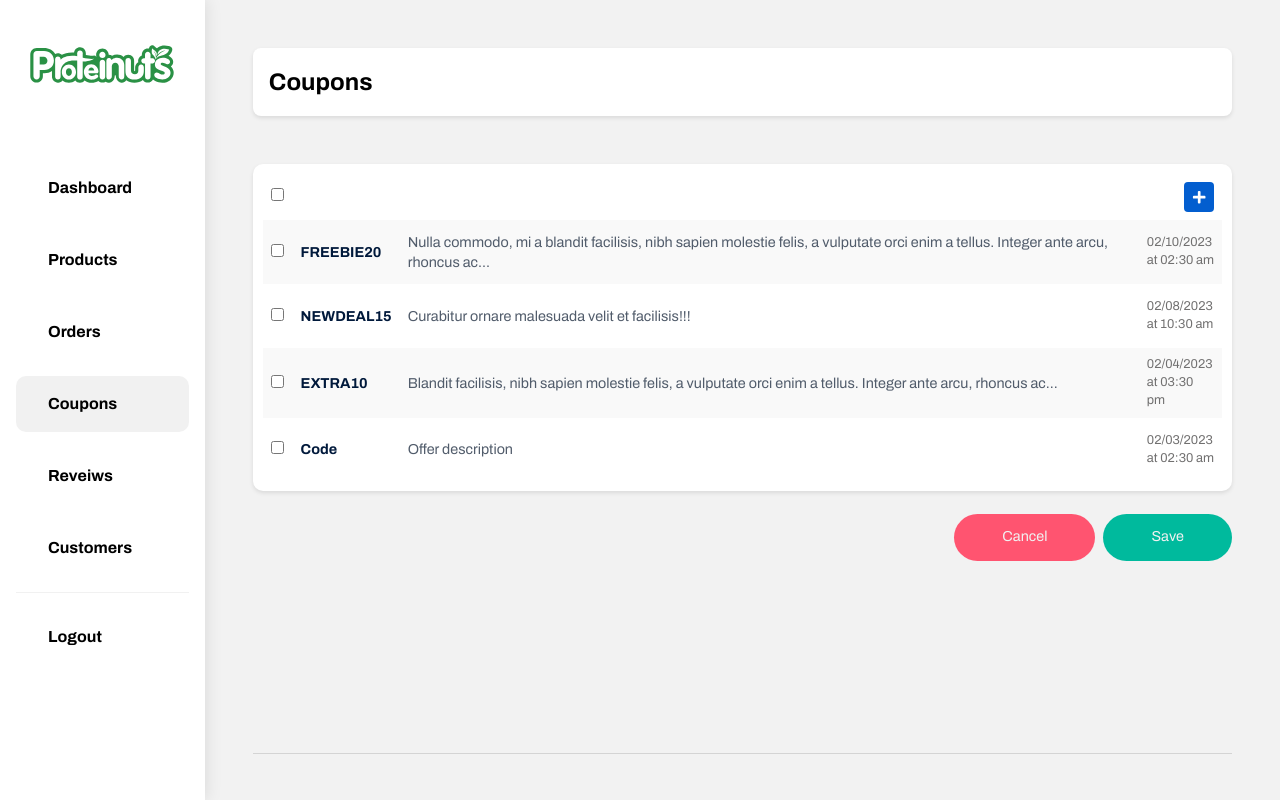
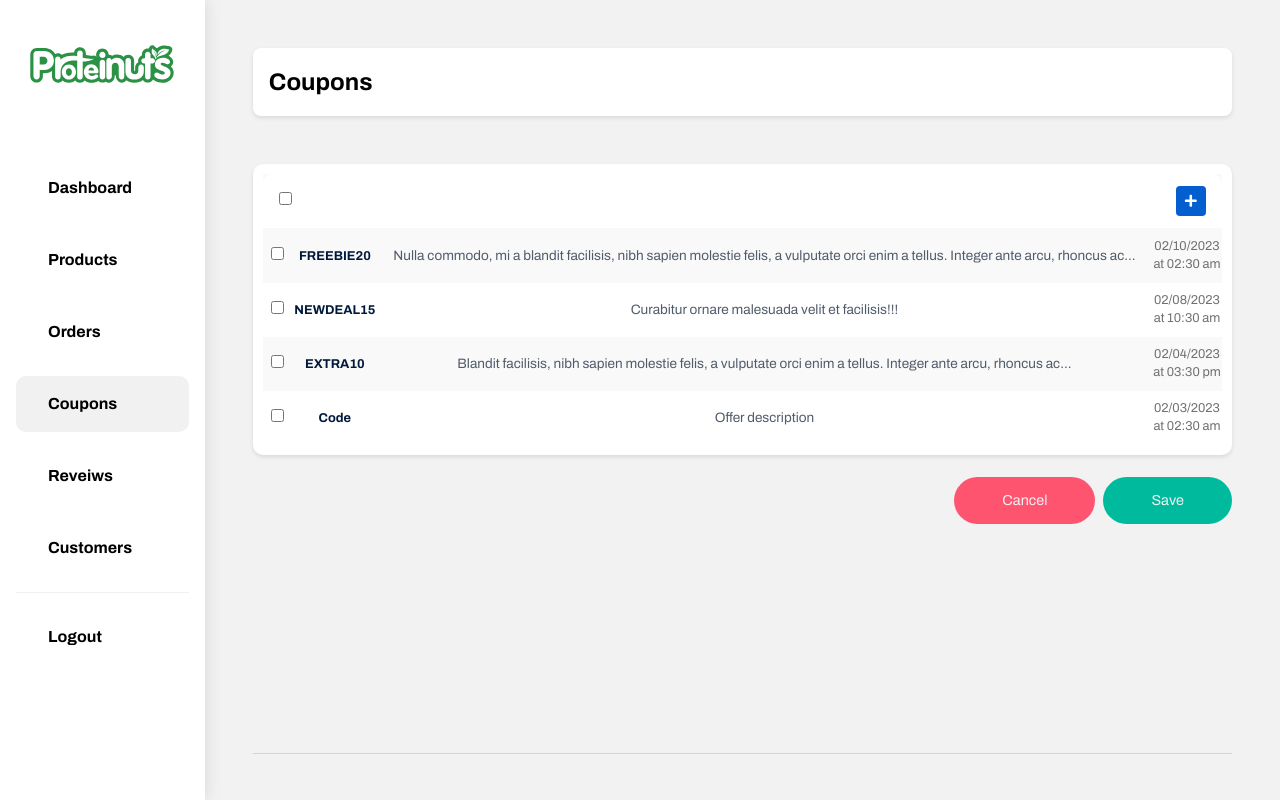
Before and after one commit to Arjunliljo/ProteinNutAdmin, a React (Vite) app: page /coupons in a window 1280 px wide. Built offline with nearby package versions, Linux system fonts and the light colour scheme.

Commit message:
fontsize adjustments of tables contents

```diff
--- a/Sass/page/_coupons.scss
+++ b/Sass/page/_coupons.scss
@@ -14,16 +14,19 @@ $num-rows: 6;
     background-color: $white;
     border-radius: $border-radius-big;
     box-shadow: $shadow;
+    overflow-y: hidden;
 
     & table {
       width: 100%;
-      border-collapse: collapse;
+      height: 100%;
+      text-align: center;
+      font-size: 0.85rem;
 
-      & tbody tr {
-        height: $row-height;
+      & tr {
+        height: calc($row-height - 10px);
 
         &:nth-child(even) {
-          background-color: $white;
+          background-color: white;
         }
 
         &:nth-child(odd) {
@@ -32,10 +35,11 @@ $num-rows: 6;
       }
 
       & td, & th {
-        padding: 0.5rem;
+        padding: 0.2rem 0;
         vertical-align: middle;
-        font-size: 0.9rem;
+        font-size: 0.85rem;
         color: #515C6B;
+
 
         &:first-child {
           width: 30px;
@@ -46,12 +50,13 @@ $num-rows: 6;
     & thead {
       color: $table-blue;
       height: $thead-height;
-      background-color: $white; // Changed from transparent to white
+      background-color: transparent;
       width: 100%;
+      font-size: 0.9rem;
 
       th {
-        text-align: left;
-        padding: 0.5rem;
+        text-align: center;
+        padding: 0.2rem 0;
         font-weight: bold;
 
         &:first-child {
@@ -62,11 +67,11 @@ $num-rows: 6;
 
     & tbody {
       & tr {
-        height: $row-height;
+        height: calc($row-height - 10px);
       }
 
       & td {
-        font-size: 0.9rem;
+        font-size: 0.85rem;
         line-height: 1.4;
 
         // Add styles for input fields
@@ -91,6 +96,7 @@ $num-rows: 6;
         .coupon-code {
           font-weight: bold;
           color: #00193B;
+          font-size: 0.8rem;
         }
 
         .coupon-description {
@@ -134,12 +140,17 @@ $num-rows: 6;
     display: flex;
     justify-content: space-between;
     align-items: center;
-    padding: 0.5rem;
+    padding: 0.75rem 1rem;
+    background-color: $white;
+    border-top-left-radius: $border-radius-big;
+    border-top-right-radius: $border-radius-big;
+    margin-bottom: 1px; // Add a small gap between header and table
   }
 
   &__header-left {
     input[type="checkbox"] {
       margin: 0;
+      cursor: pointer;
     }
   }
 
--- a/Sass/page/_orders.scss
+++ b/Sass/page/_orders.scss
@@ -1,7 +1,7 @@
 $thead-height: 2.5rem;
 $margin: 1%;
 $padding: 1%;
-$row-height: 4rem; // Increased to accommodate additional price information
+$row-height: 3.5rem; // Reduced from 4rem to fit more rows
 $num-rows: 6;
 
 .orders {
@@ -14,7 +14,7 @@ $num-rows: 6;
   }
 
   &__table {
-    padding: 2%;
+    padding: 1%;
     background-color: $white;
     border-radius: $border-radius-big;
     box-shadow: $shadow;
@@ -22,9 +22,10 @@ $num-rows: 6;
 
     & table {
       width: 100%;
-      height: 80%;
+      height: auto; // Changed from 80% to auto to prevent scrolling
       text-align: left;
       color: #515C6B;
+      font-size: 0.85rem; // Added reduced font size for table contents
 
       & tr {
 
@@ -43,7 +44,7 @@ $num-rows: 6;
           word-wrap: break-word;
 
           .price-info {
-            font-size: 0.9rem;
+            font-size: 0.8rem; // Slightly smaller font size for price info
             color: $text-gray;
             display: block;
             margin-top: 0.3rem;
@@ -52,8 +53,9 @@ $num-rows: 6;
       }
 
       & td {
-        padding: 0.5rem 0;
+        padding: 0.5rem .3rem;
         vertical-align: middle;
+        font-size: 0.85rem; // Explicitly set font size for table cells
       }
     }
 
@@ -62,6 +64,7 @@ $num-rows: 6;
       height: $thead-height;
       background-color: transparent;
       width: 100%;
+      font-size: 0.8rem; // Slightly larger font size for the heading
 
       .product-column {
         text-align: left;
@@ -95,7 +98,7 @@ $num-rows: 6;
           font-weight: 600;
 
           .price-info {
-            font-size: 0.9rem;
+            font-size: 0.8rem; // Slightly smaller font size for price info
             color: $text-gray;
             display: block;
             margin-top: 0.3rem;
@@ -104,12 +107,16 @@ $num-rows: 6;
       }
 
       & td {
-        font-size: 1rem;
-        line-height: 1.4;
+        font-size: 0.85rem; // Explicitly set font size for table cells
+        line-height: 1.2; // Reduced from 1.4 to fit content better
+        padding: 0.3rem 0; // Reduced vertical padding
 
         .btn {
           white-space: nowrap; // Prevent button text from wrapping
           display: inline-block; // Ensure the button takes only the necessary width
+          font-size: 0.8rem; // Reduced font size for the button
+          padding: 0.4rem 1.5rem; // Reduced vertical padding
+          margin: 0 0.3rem; // Slightly increased horizontal margin
         }
       }
     }
--- a/Sass/page/_prooducts.scss
+++ b/Sass/page/_prooducts.scss
@@ -1,7 +1,7 @@
 $thead-height: 2.5rem; // Reduced from 3rem
 $margin: 1%;
 $padding: 1%;
-$row-height: 3rem; // Reduced from 4rem
+$row-height: 4rem; // Reduced from 4rem
 $num-rows: 6; // Number of rows to display
 
 .products {
@@ -26,6 +26,7 @@ $num-rows: 6; // Number of rows to display
       width: 100%;
       height: 80%; // Make the table take full height of its container
       text-align: center;
+      font-size: 0.85rem; // Added reduced font size for table contents
 
       & tr {
         // Reduced row height
@@ -42,6 +43,7 @@ $num-rows: 6; // Number of rows to display
       & td {
         padding: 0.2rem 0; // Slightly reduced vertical padding
         vertical-align: middle; // Center content vertically
+        font-size: 0.85rem; // Explicitly set font size for table cells
 
         & .product_image {
           padding: 2%; // Reduced from 3%
@@ -82,6 +84,7 @@ $num-rows: 6; // Number of rows to display
       height: $thead-height;
       background-color: transparent;
       width: 100%;
+      font-size: 0.8rem; // Slightly larger font size for the heading
     }
 
     & tbody {
--- a/css/style.css
+++ b/css/style.css
@@ -271,6 +271,7 @@ li {
   width: 100%;
   height: 80%;
   text-align: center;
+  font-size: 0.85rem;
 }
 .products__table table tr:nth-child(even) {
   background-color: #f9f9f9;
@@ -281,6 +282,7 @@ li {
 .products__table table td {
   padding: 0.2rem 0;
   vertical-align: middle;
+  font-size: 0.85rem;
 }
 .products__table table td .product_image {
   padding: 2%;
@@ -314,9 +316,10 @@ li {
   height: 2.5rem;
   background-color: transparent;
   width: 100%;
+  font-size: 0.8rem;
 }
 .products__table tbody tr {
-  height: calc(3rem - 10px);
+  height: calc(4rem - 10px);
 }
 .products__table tbody tr:nth-child(even) {
   background-color: white;
@@ -361,16 +364,17 @@ li {
 }
 
 .orders__table {
-  padding: 2%;
+  padding: 1%;
   background-color: #fff;
   border-radius: 10px;
   box-shadow: 0 2px 4px rgba(0, 0, 0, 0.1);
 }
 .orders__table table {
   width: 100%;
-  height: 80%;
+  height: auto;
   text-align: left;
   color: #515C6B;
+  font-size: 0.85rem;
 }
 .orders__table table tr:nth-child(even) {
   background-color: #f9f9f9;
@@ -385,27 +389,29 @@ li {
   word-wrap: break-word;
 }
 .orders__table table tr .product-column .price-info {
-  font-size: 0.9rem;
+  font-size: 0.8rem;
   color: #717070;
   display: block;
   margin-top: 0.3rem;
 }
 .orders__table table td {
-  padding: 0.5rem 0;
+  padding: 0.5rem 0.3rem;
   vertical-align: middle;
+  font-size: 0.85rem;
 }
 .orders__table thead {
   color: #035ECF;
   height: 2.5rem;
   background-color: transparent;
   width: 100%;
+  font-size: 0.8rem;
 }
 .orders__table thead .product-column {
   text-align: left;
   padding-left: 1rem;
 }
 .orders__table tbody tr {
-  height: 4rem;
+  height: 3.5rem;
 }
 .orders__table tbody tr:nth-child(even) {
   background-color: white;
@@ -426,18 +432,22 @@ li {
   font-weight: 600;
 }
 .orders__table tbody tr .product-column .price-info {
-  font-size: 0.9rem;
+  font-size: 0.8rem;
   color: #717070;
   display: block;
   margin-top: 0.3rem;
 }
 .orders__table tbody td {
-  font-size: 1rem;
-  line-height: 1.4;
+  font-size: 0.85rem;
+  line-height: 1.2;
+  padding: 0.3rem 0;
 }
 .orders__table tbody td .btn {
   white-space: nowrap;
   display: inline-block;
+  font-size: 0.8rem;
+  padding: 0.4rem 1.5rem;
+  margin: 0 0.3rem;
 }
 .orders__footer {
   display: flex;
@@ -450,24 +460,27 @@ li {
   background-color: #fff;
   border-radius: 10px;
   box-shadow: 0 2px 4px rgba(0, 0, 0, 0.1);
+  overflow-y: hidden;
 }
 .coupons__table table {
   width: 100%;
-  border-collapse: collapse;
+  height: 100%;
+  text-align: center;
+  font-size: 0.85rem;
 }
-.coupons__table table tbody tr {
-  height: 4rem;
+.coupons__table table tr {
+  height: calc(4rem - 10px);
 }
-.coupons__table table tbody tr:nth-child(even) {
-  background-color: #fff;
+.coupons__table table tr:nth-child(even) {
+  background-color: white;
 }
-.coupons__table table tbody tr:nth-child(odd) {
+.coupons__table table tr:nth-child(odd) {
   background-color: #f9f9f9;
 }
 .coupons__table table td, .coupons__table table th {
-  padding: 0.5rem;
+  padding: 0.2rem 0;
   vertical-align: middle;
-  font-size: 0.9rem;
+  font-size: 0.85rem;
   color: #515C6B;
 }
 .coupons__table table td:first-child, .coupons__table table th:first-child {
@@ -476,22 +489,23 @@ li {
 .coupons__table thead {
   color: #035ECF;
   height: 2.5rem;
-  background-color: #fff;
+  background-color: transparent;
   width: 100%;
+  font-size: 0.9rem;
 }
 .coupons__table thead th {
-  text-align: left;
-  padding: 0.5rem;
+  text-align: center;
+  padding: 0.2rem 0;
   font-weight: bold;
 }
 .coupons__table thead th:first-child {
   padding: 0;
 }
 .coupons__table tbody tr {
-  height: 4rem;
+  height: calc(4rem - 10px);
 }
 .coupons__table tbody td {
-  font-size: 0.9rem;
+  font-size: 0.85rem;
   line-height: 1.4;
 }
 .coupons__table tbody td input[type=text],
@@ -512,6 +526,7 @@ li {
 .coupons__table tbody td .coupon-code {
   font-weight: bold;
   color: #00193B;
+  font-size: 0.8rem;
 }
 .coupons__table tbody td .coupon-description {
   color: #515C6B;
@@ -544,10 +559,15 @@ li {
   display: flex;
   justify-content: space-between;
   align-items: center;
-  padding: 0.5rem;
+  padding: 0.75rem 1rem;
+  background-color: #fff;
+  border-top-left-radius: 10px;
+  border-top-right-radius: 10px;
+  margin-bottom: 1px;
 }
 .coupons__header-left input[type=checkbox] {
   margin: 0;
+  cursor: pointer;
 }
 .coupons__header-right .coupons__add-btn {
   background-color: #035ECF;
@@ -611,7 +631,7 @@ li {
 }
 .reviews__header h2 {
   color: #035ECF;
-  font-size: 1.2rem;
+  font-size: 1rem;
 }
 .reviews__title {
   display: flex;
@@ -623,7 +643,7 @@ li {
 }
 .reviews__title h2 {
   color: #00193B;
-  font-size: 1.2rem;
+  font-size: 1rem;
   margin: 0;
   font-weight: 600;
 }
@@ -632,13 +652,15 @@ li {
   background-color: #fff;
   border-radius: 10px;
   box-shadow: 0 2px 4px rgba(0, 0, 0, 0.1);
+  overflow: hidden;
 }
 .reviews__table table {
   width: 100%;
   border-collapse: collapse;
+  table-layout: fixed;
 }
 .reviews__table table tr {
-  height: 4rem;
+  height: 3rem;
 }
 .reviews__table table tr:nth-child(even) {
   background-color: white;
@@ -649,8 +671,11 @@ li {
 .reviews__table table td {
   padding: 0.5rem;
   vertical-align: middle;
-  font-size: 0.9rem;
+  font-size: 0.8rem;
   color: #515C6B;
+  white-space: nowrap;
+  overflow: hidden;
+  text-overflow: ellipsis;
 }
 .reviews__table table td:first-child {
   width: 30px;
@@ -665,16 +690,19 @@ li {
   text-align: left;
   padding: 0.5rem;
   font-weight: bold;
+  white-space: nowrap;
+  overflow: hidden;
+  text-overflow: ellipsis;
 }
 .reviews__table thead th:first-child {
   width: 30px;
 }
 .reviews__table tbody tr {
-  height: 4rem;
+  height: 3rem;
 }
 .reviews__table tbody td {
-  font-size: 0.9rem;
-  line-height: 1.4;
+  font-size: 0.8rem;
+  line-height: 1.3;
 }
 .reviews__table tbody td .fa-star {
   color: #ccc;
@@ -687,9 +715,12 @@ li {
   resize: none;
   border: none;
   background-color: transparent;
-  font-size: 0.9rem;
+  font-size: 0.8rem;
   color: #00193B;
   font-weight: bold;
+  white-space: nowrap;
+  overflow: hidden;
+  text-overflow: ellipsis;
 }
 .reviews__table tbody td .edit-button {
   padding: 5px 10px;
@@ -730,7 +761,7 @@ li {
   color: #00193B;
 }
 .reviews__name-email div:last-child {
-  font-size: 0.8rem;
+  font-size: 0.7rem;
   color: #717070;
 }
 .reviews__product-date .product-name {
@@ -738,7 +769,7 @@ li {
   color: #00193B;
 }
 .reviews__product-date div:last-child {
-  font-size: 0.8rem;
+  font-size: 0.7rem;
   color: #717070;
 }
 
@@ -758,44 +789,64 @@ li {
 }
 
 .customers__table {
-  padding: 0.5%;
+  padding: 1%;
   background-color: #fff;
   border-radius: 10px;
   box-shadow: 0 2px 4px rgba(0, 0, 0, 0.1);
+  overflow: hidden;
 }
 .customers__table table {
   width: 100%;
-  height: 80%;
-  text-align: center;
+  border-collapse: separate;
+  border-spacing: 0;
+  table-layout: fixed;
+}
+.customers__table table tr {
+  height: 3rem;
 }
 .customers__table table tr:nth-child(even) {
+  background-color: white;
+}
+.customers__table table tr:nth-child(odd) {
   background-color: #f9f9f9;
 }
-.customers__table table tr:nth-child(odd) {
-  background-color: white;
-}
 .customers__table table td {
-  padding: 0.5rem 0;
+  padding: 0.5rem;
   vertical-align: middle;
+  font-size: 0.8rem;
+  color: #515C6B;
+  white-space: nowrap;
+  overflow: hidden;
+  text-overflow: ellipsis;
 }
 .customers__table thead {
   color: #035ECF;
   height: 2.5rem;
-  background-color: transparent;
+  background-color: white;
   width: 100%;
 }
+.customers__table thead tr {
+  background-color: white !important;
+}
+.customers__table thead th {
+  text-align: left;
+  padding: 0.5rem;
+  font-weight: bold;
+  white-space: nowrap;
+  overflow: hidden;
+  text-overflow: ellipsis;
+  font-size: 0.8rem;
+  background-color: white;
+  position: sticky;
+  top: 0;
+  z-index: 10;
+}
 .customers__table tbody tr {
-  height: 4.5rem;
-}
-.customers__table tbody tr:nth-child(even) {
-  background-color: white;
-}
-.customers__table tbody tr:nth-child(odd) {
-  background-color: #f9f9f9;
+  height: 3rem;
 }
 .customers__table tbody td {
-  font-size: 1rem;
-  line-height: 1.4;
+  font-size: 0.8rem;
+  line-height: 1.3;
 }
 .customers__footer {
   display: flex;
@@ -857,16 +908,17 @@ li {
 }
 
 .orders__table {
-  padding: 2%;
+  padding: 1%;
   background-color: #fff;
   border-radius: 10px;
   box-shadow: 0 2px 4px rgba(0, 0, 0, 0.1);
 }
 .orders__table table {
   width: 100%;
-  height: 80%;
+  height: auto;
   text-align: left;
   color: #515C6B;
+  font-size: 0.85rem;
 }
 .orders__table table tr:nth-child(even) {
   background-color: #f9f9f9;
@@ -881,27 +933,29 @@ li {
   word-wrap: break-word;
 }
 .orders__table table tr .product-column .price-info {
-  font-size: 0.9rem;
+  font-size: 0.8rem;
   color: #717070;
   display: block;
   margin-top: 0.3rem;
 }
 .orders__table table td {
-  padding: 0.5rem 0;
+  padding: 0.5rem 0.3rem;
   vertical-align: middle;
+  font-size: 0.85rem;
 }
 .orders__table thead {
   color: #035ECF;
   height: 2.5rem;
   background-color: transparent;
   width: 100%;
+  font-size: 0.8rem;
 }
 .orders__table thead .product-column {
   text-align: left;
   padding-left: 1rem;
 }
 .orders__table tbody tr {
-  height: 4rem;
+  height: 3.5rem;
 }
 .orders__table tbody tr:nth-child(even) {
   background-color: white;
@@ -922,18 +976,22 @@ li {
   font-weight: 600;
 }
 .orders__table tbody tr .product-column .price-info {
-  font-size: 0.9rem;
+  font-size: 0.8rem;
   color: #717070;
   display: block;
   margin-top: 0.3rem;
 }
 .orders__table tbody td {
-  font-size: 1rem;
-  line-height: 1.4;
+  font-size: 0.85rem;
+  line-height: 1.2;
+  padding: 0.3rem 0;
 }
 .orders__table tbody td .btn {
   white-space: nowrap;
   display: inline-block;
+  font-size: 0.8rem;
+  padding: 0.4rem 1.5rem;
+  margin: 0 0.3rem;
 }
 .orders__footer {
   display: flex;
@@ -949,7 +1007,7 @@ li {
 }
 .reviews__header h2 {
   color: #035ECF;
-  font-size: 1.2rem;
+  font-size: 1rem;
 }
 .reviews__title {
   display: flex;
@@ -961,7 +1019,7 @@ li {
 }
 .reviews__title h2 {
   color: #00193B;
-  font-size: 1.2rem;
+  font-size: 1rem;
   margin: 0;
   font-weight: 600;
 }
@@ -970,13 +1028,15 @@ li {
   background-color: #fff;
   border-radius: 10px;
   box-shadow: 0 2px 4px rgba(0, 0, 0, 0.1);
+  overflow: hidden;
 }
 .reviews__table table {
   width: 100%;
   border-collapse: collapse;
+  table-layout: fixed;
 }
 .reviews__table table tr {
-  height: 4rem;
+  height: 3rem;
 }
 .reviews__table table tr:nth-child(even) {
   background-color: white;
@@ -987,8 +1047,11 @@ li {
 .reviews__table table td {
   padding: 0.5rem;
   vertical-align: middle;
-  font-size: 0.9rem;
+  font-size: 0.8rem;
   color: #515C6B;
+  white-space: nowrap;
+  overflow: hidden;
+  text-overflow: ellipsis;
 }
 .reviews__table table td:first-child {
   width: 30px;
@@ -1003,16 +1066,19 @@ li {
   text-align: left;
   padding: 0.5rem;
   font-weight: bold;
+  white-space: nowrap;
+  overflow: hidden;
+  text-overflow: ellipsis;
 }
 .reviews__table thead th:first-child {
   width: 30px;
 }
 .reviews__table tbody tr {
-  height: 4rem;
+  height: 3rem;
 }
 .reviews__table tbody td {
-  font-size: 0.9rem;
-  line-height: 1.4;
+  font-size: 0.8rem;
+  line-height: 1.3;
 }
 .reviews__table tbody td .fa-star {
   color: #ccc;
@@ -1025,9 +1091,12 @@ li {
   resize: none;
   border: none;
   background-color: transparent;
-  font-size: 0.9rem;
+  font-size: 0.8rem;
   color: #00193B;
   font-weight: bold;
+  white-space: nowrap;
+  overflow: hidden;
+  text-overflow: ellipsis;
 }
 .reviews__table tbody td .edit-button {
   padding: 5px 10px;
@@ -1068,7 +1137,7 @@ li {
   color: #00193B;
 }
 .reviews__name-email div:last-child {
-  font-size: 0.8rem;
+  font-size: 0.7rem;
   color: #717070;
 }
 .reviews__product-date .product-name {
@@ -1076,7 +1145,7 @@ li {
   color: #00193B;
 }
 .reviews__product-date div:last-child {
-  font-size: 0.8rem;
+  font-size: 0.7rem;
   color: #717070;
 }
 
@@ -1100,24 +1169,27 @@ li {
   background-color: #fff;
   border-radius: 10px;
   box-shadow: 0 2px 4px rgba(0, 0, 0, 0.1);
+  overflow-y: hidden;
 }
 .coupons__table table {
   width: 100%;
-  border-collapse: collapse;
+  height: 100%;
+  text-align: center;
+  font-size: 0.85rem;
 }
-.coupons__table table tbody tr {
-  height: 4rem;
+.coupons__table table tr {
+  height: calc(4rem - 10px);
 }
-.coupons__table table tbody tr:nth-child(even) {
-  background-color: #fff;
+.coupons__table table tr:nth-child(even) {
+  background-color: white;
 }
-.coupons__table table tbody tr:nth-child(odd) {
+.coupons__table table tr:nth-child(odd) {
   background-color: #f9f9f9;
 }
 .coupons__table table td, .coupons__table table th {
-  padding: 0.5rem;
+  padding: 0.2rem 0;
   vertical-align: middle;
-  font-size: 0.9rem;
+  font-size: 0.85rem;
   color: #515C6B;
 }
 .coupons__table table td:first-child, .coupons__table table th:first-child {
@@ -1126,22 +1198,23 @@ li {
 .coupons__table thead {
   color: #035ECF;
   height: 2.5rem;
-  background-color: #fff;
+  background-color: transparent;
   width: 100%;
+  font-size: 0.9rem;
 }
 .coupons__table thead th {
-  text-align: left;
-  padding: 0.5rem;
+  text-align: center;
+  padding: 0.2rem 0;
   font-weight: bold;
 }
 .coupons__table thead th:first-child {
   padding: 0;
 }
 .coupons__table tbody tr {
-  height: 4rem;
+  height: calc(4rem - 10px);
 }
 .coupons__table tbody td {
-  font-size: 0.9rem;
+  font-size: 0.85rem;
   line-height: 1.4;
 }
 .coupons__table tbody td input[type=text],
@@ -1162,6 +1235,7 @@ li {
 .coupons__table tbody td .coupon-code {
   font-weight: bold;
   color: #00193B;
+  font-size: 0.8rem;
 }
 .coupons__table tbody td .coupon-description {
   color: #515C6B;
@@ -1194,10 +1268,15 @@ li {
   display: flex;
   justify-content: space-between;
   align-items: center;
-  padding: 0.5rem;
+  padding: 0.75rem 1rem;
+  background-color: #fff;
+  border-top-left-radius: 10px;
+  border-top-right-radius: 10px;
+  margin-bottom: 1px;
 }
 .coupons__header-left input[type=checkbox] {
   margin: 0;
+  cursor: pointer;
 }
 .coupons__header-right .coupons__add-btn {
   background-color: #035ECF;
```
Also changed, not shown: Sass/page/_customer.scss (+49 -30 lines), Sass/page/_reviews.scss (+21 -10 lines), 1 other file (tests, documents, lock files or other folders).
